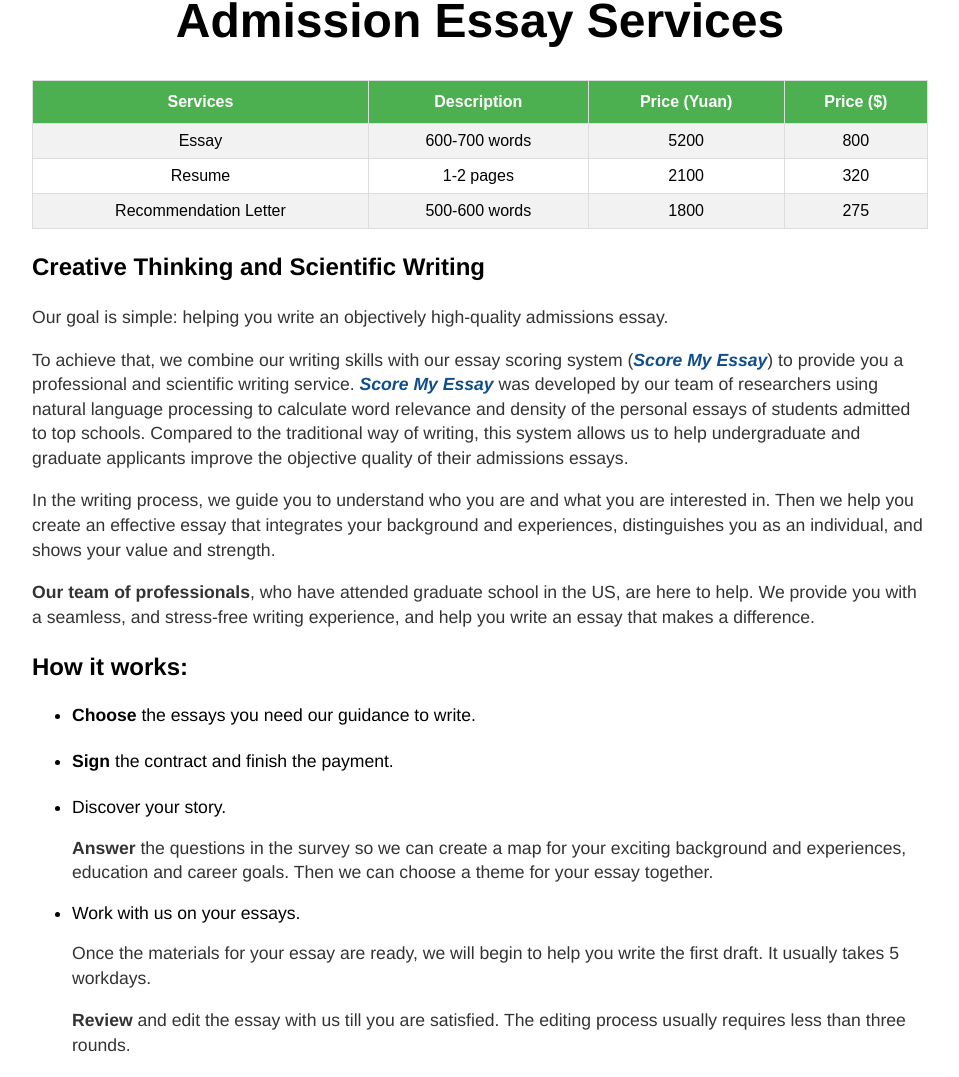
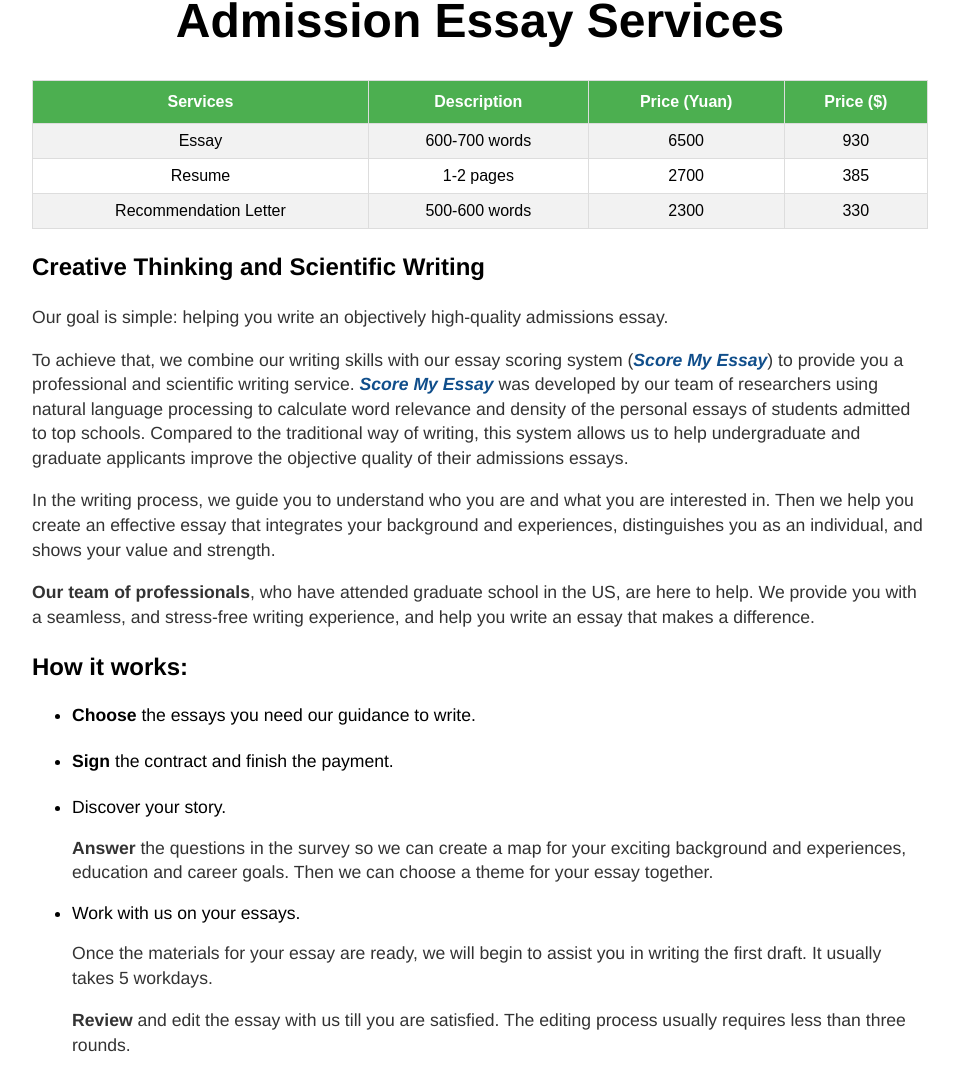
Before and after one commit to RagingTiger/PnFTech.github.io, a Jekyll site: the page built from essay/index.html, in a window 1280 px wide. Shown: the part 117-1194 px from the top of the page, without its empty margins (160-1119 px from the left). Built offline with Jekyll 4.4.1, drawn with Linux system fonts in a browser that asks for light colours.

Commit message:
Update index.html

```diff
--- a/essay/index.html
+++ b/essay/index.html
@@ -18,20 +18,20 @@ title: TEssay Analytics | Essay Writing
 	  <tr>
 	    <td>Essay</td>
 	    <td>600-700 words</td>
-			<td>5200</td>
-	    <td>800</td>
+			<td>6500</td>
+	    <td>930</td>
 	  </tr>
 	  <tr>
 	    <td>Resume</td>
 	    <td>1-2 pages</td>
-			<td>2100</td>
-	    <td>320</td>
+			<td>2700</td>
+	    <td>385</td>
 	  </tr>
 		<tr>
 			<td>Recommendation Letter</td>
 			<td>500-600 words</td>
-			<td>1800</td>
-			<td>275</td>
+			<td>2300</td>
+			<td>330</td>
 		</tr>
 	</table>
 	</div>
@@ -74,8 +74,8 @@ title: TEssay Analytics | Essay Writing
 			can choose a theme for your essay together.</p>
 
 		<li>Work with us on your essays.</li>
-		<p>Once the materials for your essay are ready, we will begin to help you
-			write the first draft. It usually takes 5 workdays.</p>
+		<p>Once the materials for your essay are ready, we will begin to assist you in
+			writing the first draft. It usually takes 5 workdays.</p>
 		<p><b>Review</b> and edit the essay with us till you are satisfied. The
 			editing process usually requires less than three rounds.</p>
 		</ul>
```
